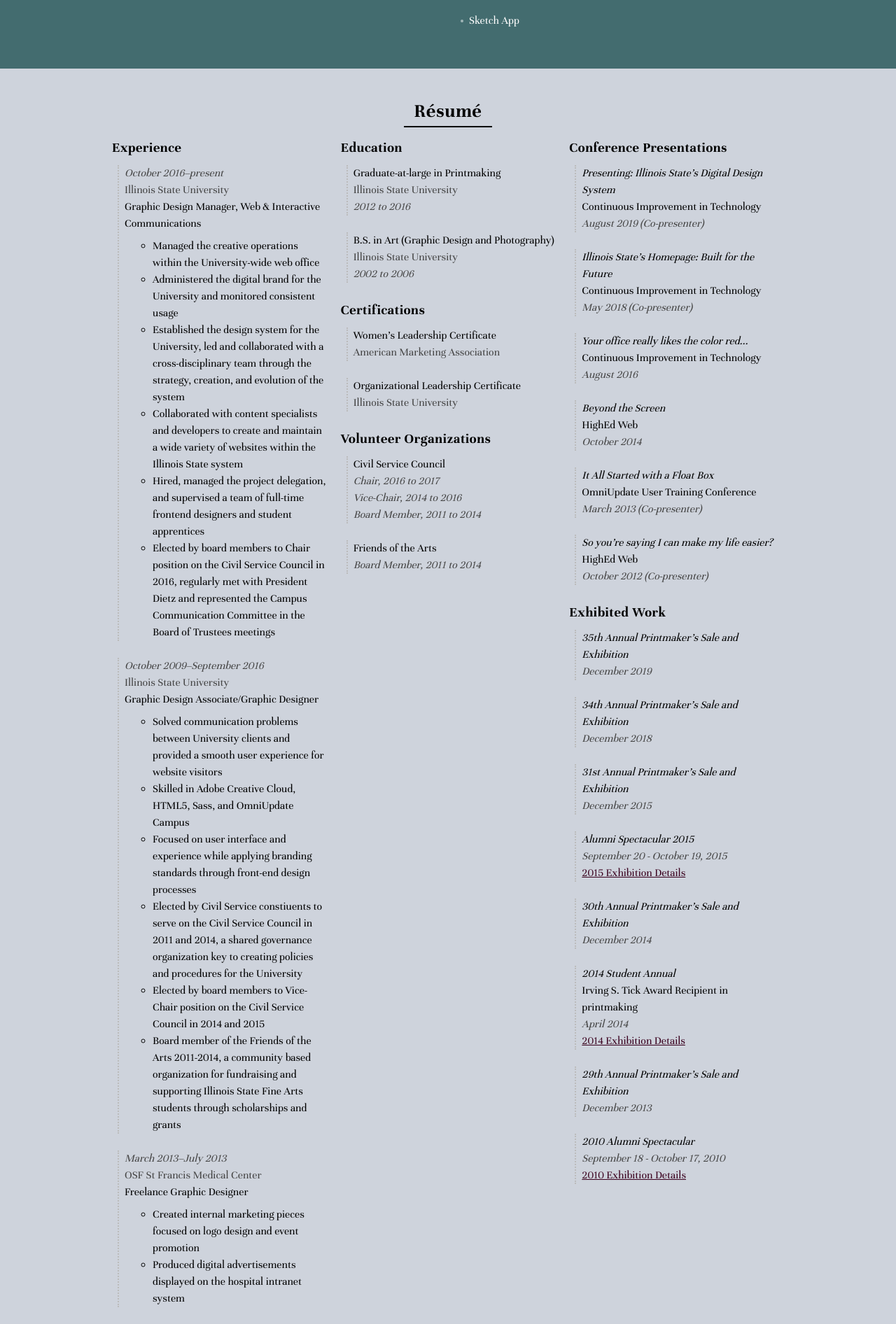
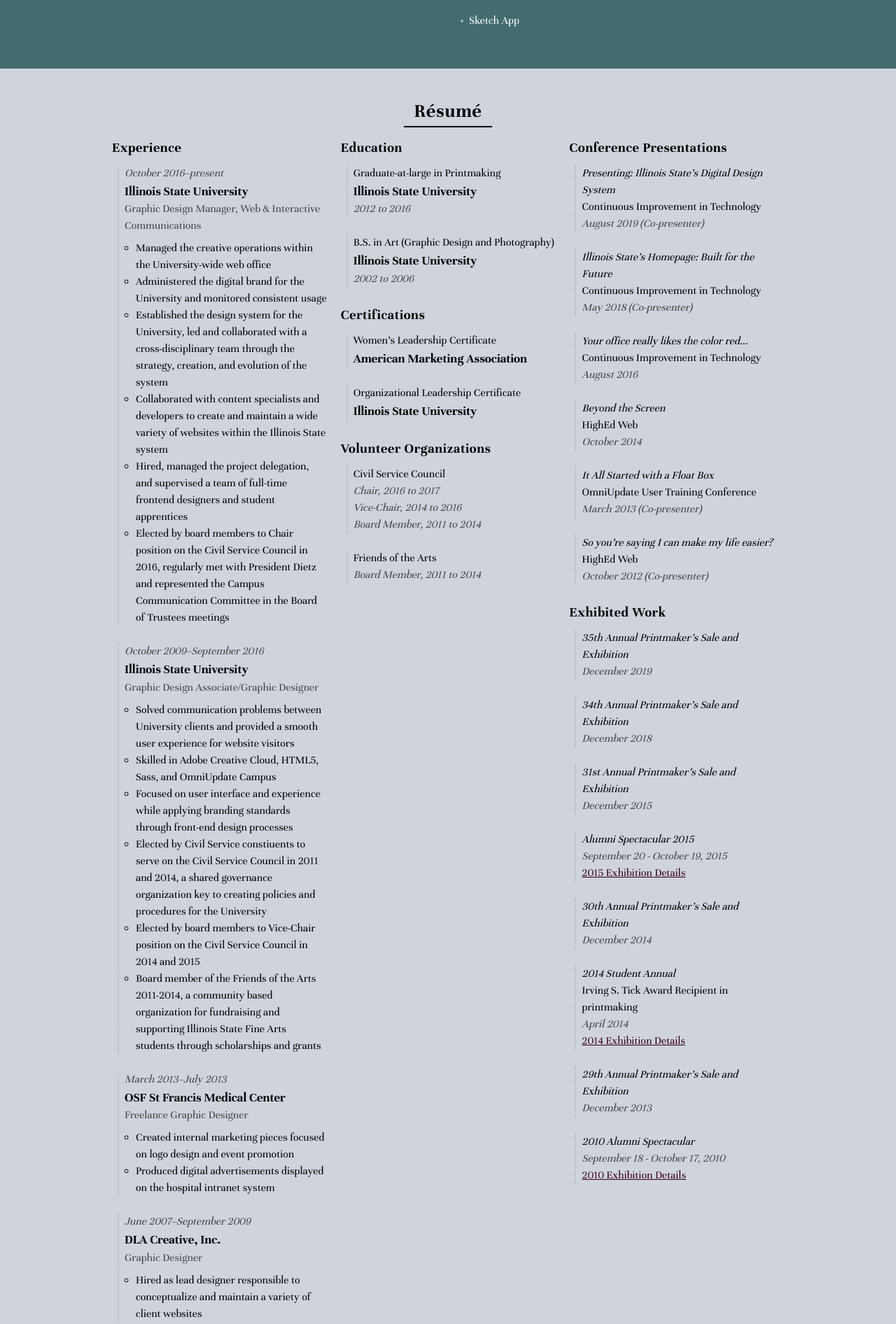
Before and after one commit to asmithorn/asmithorn.github.io, a Jekyll site: the page built from about/index.html, in a window 1280 px wide. Shown: the part 1112-3004 px from the top of the page at 70% size. Built offline with Jekyll 4.4.1, drawn with Linux system fonts in a browser that asks for light colours.

Commit message:
updated styling of resume component

```diff
--- a/_sass/_components.scss
+++ b/_sass/_components.scss
@@ -114,12 +114,12 @@
     padding-left: .5em;
   }
 
-  .c-resume__heading {
+  .c-resume__location {
     font-family: "unnabold";
     font-size: 1.15em;
   }
 
-  .c-resume__location {
+  .c-resume__title {
     color: #444;
   }
 
@@ -131,6 +131,7 @@
   .c-resume__desc {
     display: block;
     margin-top: .5em;
+    padding-left: 1em;
   }
 
 
```
